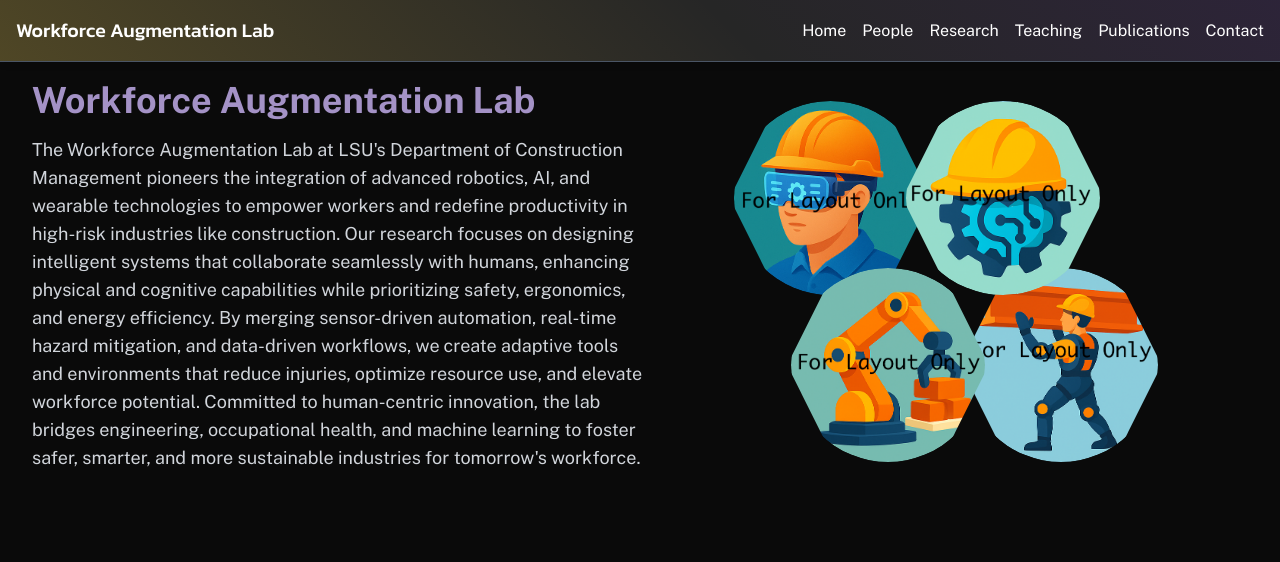
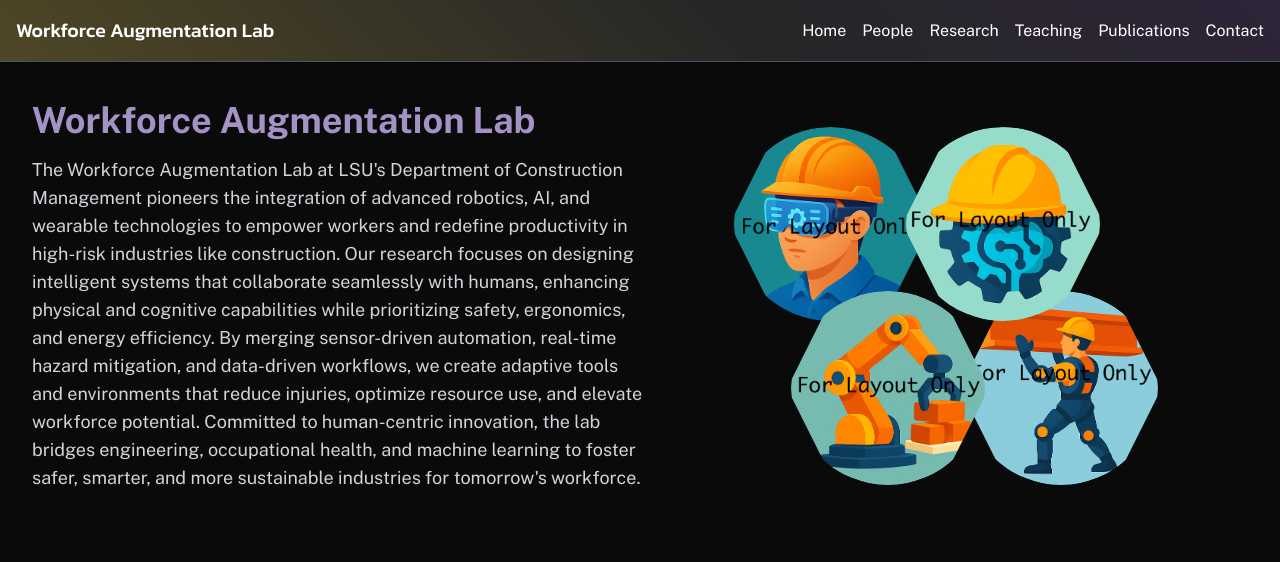
Before and after one commit to AugmentWorkforce/AugmentWorkforce.github.io, a Next.js app: page / in a window 1280 px wide. Shown: the top 562 px of the page. Built offline with nearby package versions, Linux system fonts and the light colour scheme.

Commit message:
Adjust Home layout and positions

```diff
--- a/app/page.js
+++ b/app/page.js
@@ -23,7 +23,7 @@
   return (
     <div className="px-4">
       {/* Introduction Section */}
-      <section className="flex flex-col md:flex-row gap-6 items-start mb-12">
+      <section className="flex flex-col md:flex-row gap-6 items-center mb-12">
         {/* Left: Description */}
         <div className="flex-1">
           <h1 className="text-4xl font-bold text-purple-lsue mb-4">
@@ -35,10 +35,10 @@
         </div>
 
         {/* Right: Photo Collage */}
-        <div className="relative w-full max-w-xl aspect-square mx-auto">
+        <div className="relative w-full max-w-xl aspect-[4/3] mx-auto">
           <div
             className="photo-collage absolute w-[35%] aspect-square rounded-full border-4 border-transparent overflow-hidden"
-            style={{ top: '3%', left: '10%' }}
+            style={{ top: '10%', left: '10%' }}
           >
             <Image
               src="/images/intro1.png"
@@ -49,7 +49,7 @@
           </div>
           <div
             className="photo-collage absolute w-[35%] aspect-square rounded-full border-4 border-transparent overflow-hidden"
-            style={{ top: '32%', left: '50%' }}
+            style={{ top: '48%', left: '50%' }}
           >
             <Image
               src="/images/intro2.png"
@@ -60,7 +60,7 @@
           </div>
           <div
             className="photo-collage absolute w-[35%] aspect-square rounded-full border-4 border-transparent overflow-hidden"
-            style={{ top: '3%', left: '40%' }}
+            style={{ top: '10%', left: '40%' }}
           >
             <Image
               src="/images/intro3.png"
@@ -71,7 +71,7 @@
           </div>
           <div
             className="photo-collage absolute w-[35%] aspect-square rounded-full border-4 border-transparent overflow-hidden"
-            style={{ top: '32%', left: '20%' }}
+            style={{ top: '48%', left: '20%' }}
           >
             <Image
               src="/images/intro4.png"
@@ -84,7 +84,7 @@
       </section>
 
       {/* Slideshow Section */}
-      <section className="mb-12">
+      <section className="mb-12 mt-20">
         <div className="container mx-auto max-w-4xl">
           <div className="relative w-full aspect-video overflow-hidden rounded-lg">
             <Image
```
